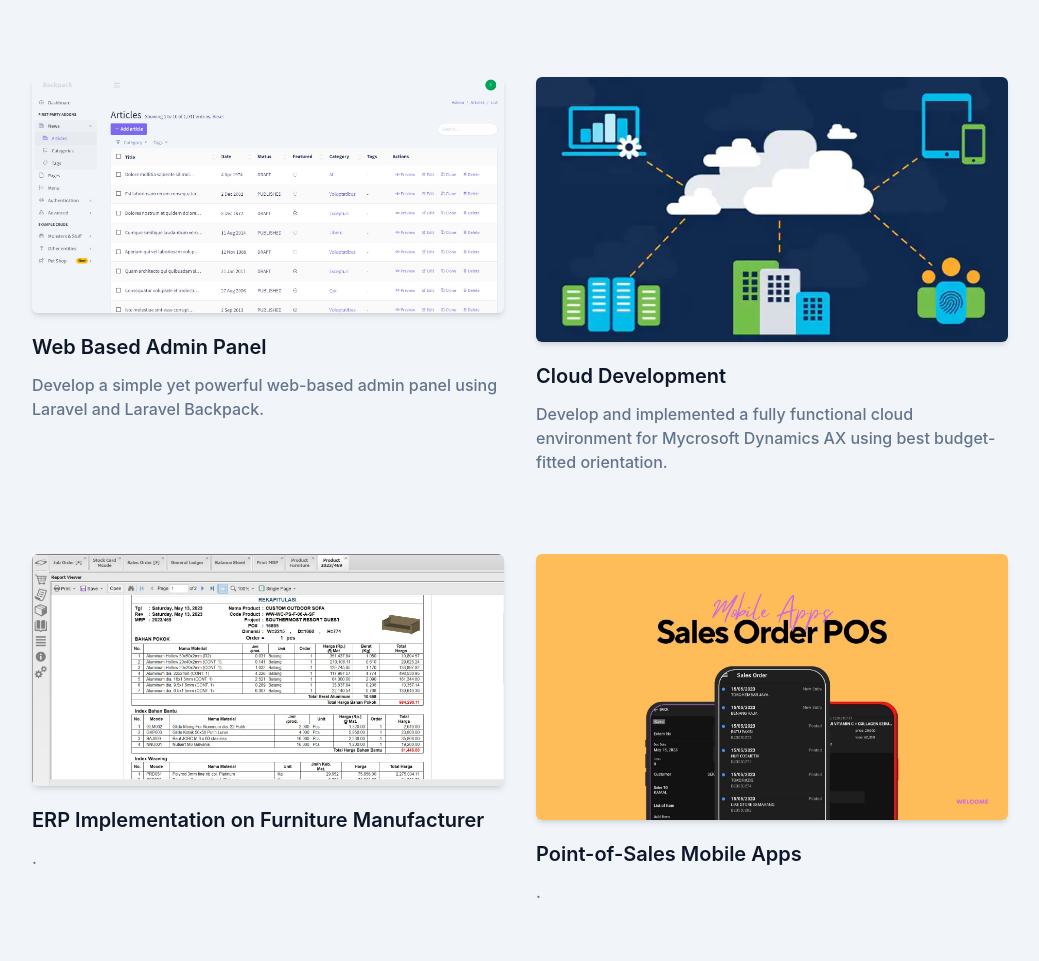
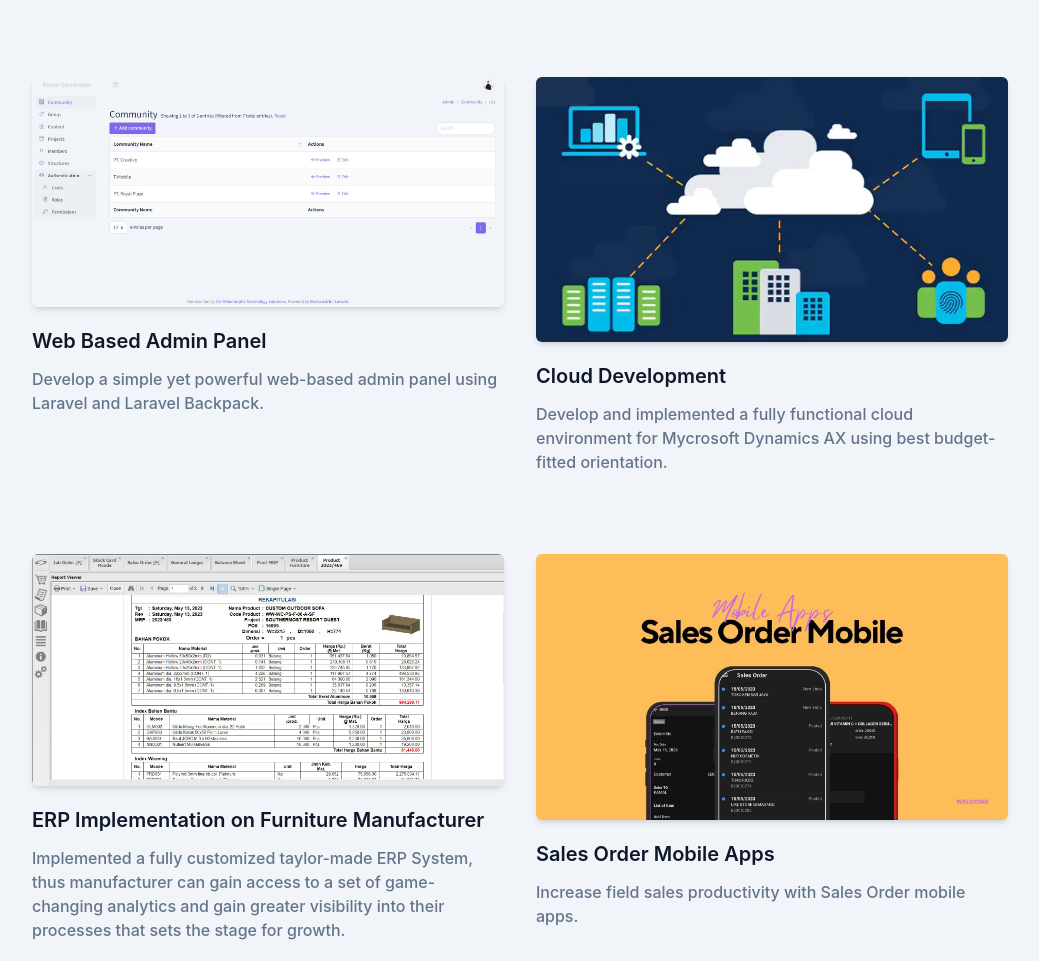
Before and after one commit to michaelantony012/michaelantony-profile, a website: page index.html in a window 1280 px wide. Shown: the part 1405-2366 px from the top of the page, without its empty margins (120-1159 px from the left). Drawn offline with Linux system fonts and the light colour scheme.

Commit message:
update 16 mei 2023

```diff
--- a/index.html
+++ b/index.html
@@ -217,7 +217,7 @@
         <div class="flex w-full flex-wrap justify-center px-4 xl:mx-auto xl:w-10/12">
           <div class="mb-12 p-4 md:w-1/2">
             <div class="overflow-hidden rounded-md shadow-md">
-              <img src="dist/img/portfolio/1.png" alt="Enterprise System" width="w-full" />
+              <img src="dist/img/portfolio/backpack.jpg" alt="Enterprise System" width="w-full" />
             </div>
             <h3 class="mt-5 mb-3 text-xl font-semibold text-dark dark:text-white">Web Based Admin Panel</h3>
             <p class="text-base font-medium text-secondary">Develop a simple yet powerful web-based admin panel using Laravel and Laravel Backpack.</p>
@@ -235,14 +235,14 @@
               <img src="dist/img/portfolio/erp.jpg" alt="Technical Documentation" width="w-full" />
             </div>
             <h3 class="mt-5 mb-3 text-xl font-semibold text-dark dark:text-white">ERP Implementation on Furniture Manufacturer</h3>
-            <p class="text-base font-medium text-secondary">.</p>
+            <p class="text-base font-medium text-secondary">Implemented a fully customized taylor-made ERP System, thus manufacturer can gain access to a set of game-changing analytics and gain greater visibility into their processes that sets the stage for growth.</p>
           </div>
           <div class="mb-12 p-4 md:w-1/2">
             <div class="overflow-hidden rounded-md shadow-md">
-              <img src="dist/img/portfolio/pos.jpeg" alt="Tribute Page" width="w-full" />
+              <img src="dist/img/portfolio/so-mobile.jpeg" alt="Tribute Page" width="w-full" />
             </div>
-            <h3 class="mt-5 mb-3 text-xl font-semibold text-dark dark:text-white">Point-of-Sales Mobile Apps</h3>
-            <p class="text-base font-medium text-secondary">.</p>
+            <h3 class="mt-5 mb-3 text-xl font-semibold text-dark dark:text-white">Sales Order Mobile Apps</h3>
+            <p class="text-base font-medium text-secondary">Increase field sales productivity with Sales Order mobile apps.</p>
           </div>
         </div>
       </div>
@@ -260,7 +260,7 @@
           </div>
         </div>
 
-        <div class="w-full px-4">
+        <!-- <div class="w-full px-4">
           <div class="flex flex-wrap items-center justify-center">
             <a href="#" class="mx-4 max-w-[120px] py-4 opacity-60 grayscale transition duration-500 hover:opacity-100 hover:grayscale-0 lg:mx-6 xl:mx-8">
               <img src="dist/img/clients/google.svg" alt="Google" />
@@ -275,7 +275,7 @@
               <img src="dist/img/clients/traveloka.svg" alt="traveloka" />
             </a>
           </div>
-        </div>
+        </div> -->
       </div>
     </section>
     <!-- Clients Section End -->
```
Also changed, not shown: dist/img/portfolio/backpack.jpg (added), dist/img/portfolio/so-mobile.jpeg (added).
